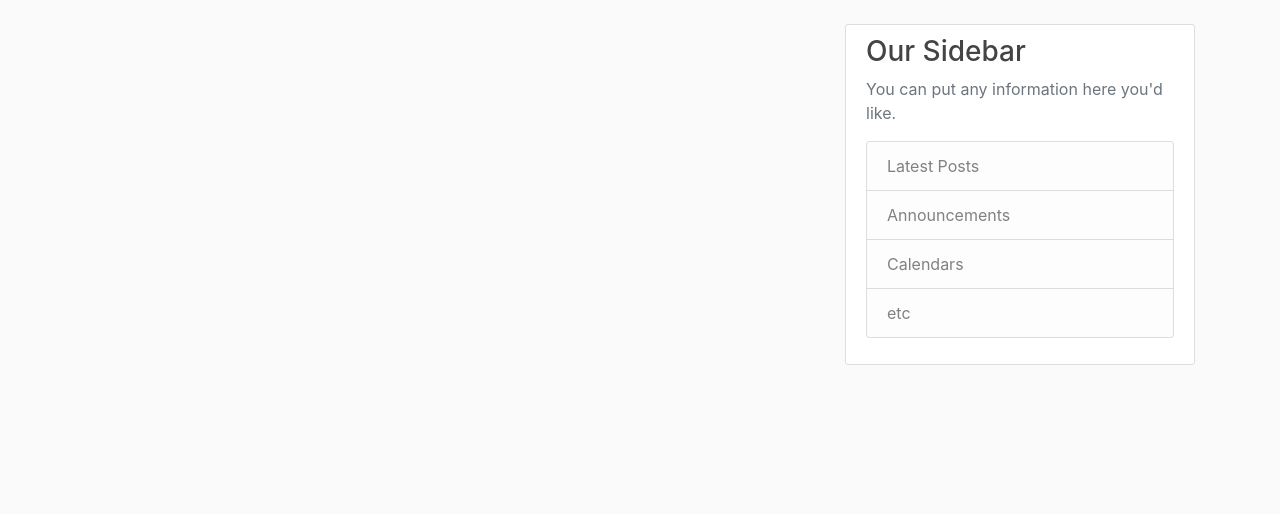
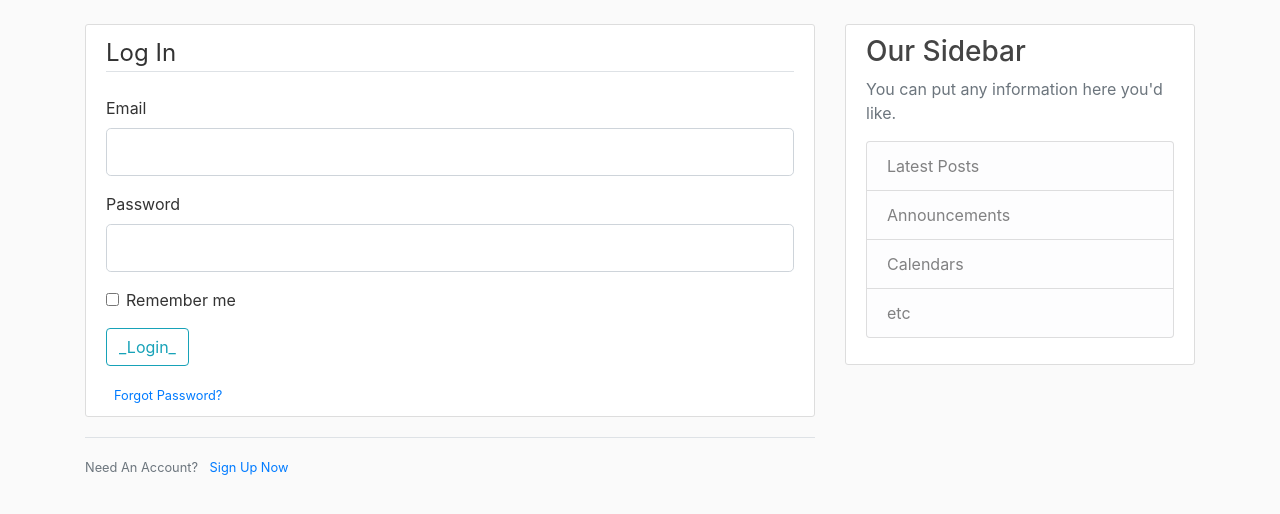
Before and after one commit to pzacha/Blog, a Flask app: page /login in a window 1280 px wide. Shown: the part 56-570 px from the top of the page. Run offline with Flask 2, Linux system fonts and the light colour scheme; some libraries are stand-ins or nearby versions.

Commit message:
Login and registration forms part 2

```diff
--- a/Blog/flaskblog.py
+++ b/Blog/flaskblog.py
@@ -1,4 +1,4 @@
-from flask import Flask, render_template, url_for
+from flask import Flask, render_template, url_for, flash, redirect
 from forms import RegistrationForm, LoginForm
 
 app = Flask(__name__)
@@ -32,15 +32,26 @@ def about():
     return render_template("about.html", title="About")
 
 
-@app.route("/register")
+@app.route("/register", methods=["GET", "POST"])
 def register():
     form = RegistrationForm()
-    return render_template("register.html", title="Register", form = form)
+    if form.validate_on_submit():
+        flash(f"Account created for {form.username.data}!", "success")
+        return redirect(url_for("home"))
+    return render_template("register.html", title="Register", form=form)
 
-@app.route("/login")
+
+@app.route("/login", methods=["GET", "POST"])
 def login():
     form = LoginForm()
-    return render_template("login.html", title="Login", form = form)
+    if form.validate_on_submit():
+        if form.email.data == "admin@blog.com" and form.password.data == "password":
+            flash("You have been logged in!", "success")
+            return redirect(url_for("home"))
+        else:
+            flash("Login unsuccessful. Please check username and password", "danger")
+    return render_template("login.html", title="Login", form=form)
+
 
 if __name__ == "__main__":
     app.run(debug=True)
--- a/Blog/templates/layout.html
+++ b/Blog/templates/layout.html
@@ -7,19 +7,15 @@
     <meta name="viewport" content="width=device-width, initial-scale=1, shrink-to-fit=no">
 
     <!-- Bootstrap CSS -->
-    <link rel="stylesheet" href="https://stackpath.bootstrapcdn.com/bootstrap/4.4.1/css/bootstrap.min.css"
-        integrity="sha384-Vkoo8x4CGsO3+Hhxv8T/Q5PaXtkKtu6ug5TOeNV6gBiFeWPGFN9MuhOf23Q9Ifjh" crossorigin="anonymous">
+    <link rel="stylesheet" href="https://maxcdn.bootstrapcdn.com/bootstrap/4.0.0/css/bootstrap.min.css"
+        integrity="sha384-Gn5384xqQ1aoWXA+058RXPxPg6fy4IWvTNh0E263XmFcJlSAwiGgFAW/dAiS6JXm" crossorigin="anonymous">
 
-    <link rel="stylesheet" type="text/css" href="{{ url_for('static', filename = 'main.css') }}">
+    <link rel="stylesheet" type="text/css" href="{{ url_for('static', filename='main.css') }}">
 
     {% if title %}
-    <title>
-        Flask Blog - {{ title }}
-    </title>
+    <title>Flask Blog - {{ title }}</title>
     {% else %}
-    <title>
-        Flask Blog
-    </title>
+    <title>Flask Blog</title>
     {% endif %}
 </head>
 
@@ -34,22 +30,30 @@
                 </button>
                 <div class="collapse navbar-collapse" id="navbarToggle">
                     <div class="navbar-nav mr-auto">
-                        <a class="nav-item nav-link" href="/">Home</a>
-                        <a class="nav-item nav-link" href="/about">About</a>
+                        <a class="nav-item nav-link" href="{{ url_for('home') }}">Home</a>
+                        <a class="nav-item nav-link" href="{{ url_for('about') }}">About</a>
                     </div>
                     <!-- Navbar Right Side -->
                     <div class="navbar-nav">
-                        <a class="nav-item nav-link" href="/login">Login</a>
-                        <a class="nav-item nav-link" href="/register">Register</a>
+                        <a class="nav-item nav-link" href="{{ url_for('login') }}">Login</a>
+                        <a class="nav-item nav-link" href="{{ url_for('register') }}">Register</a>
                     </div>
                 </div>
             </div>
         </nav>
     </header>
-
     <main role="main" class="container">
         <div class="row">
             <div class="col-md-8">
+                {% with messages = get_flashed_messages(with_categories=true) %}
+                {% if messages %}
+                {% for category, message in messages %}
+                <div class="alert alert-{{ category }}">
+                    {{ message }}
+                </div>
+                {% endfor %}
+                {% endif %}
+                {% endwith %}
                 {% block content %}{% endblock %}
             </div>
             <div class="col-md-4">
@@ -68,16 +72,17 @@
         </div>
     </main>
 
+
     <!-- Optional JavaScript -->
     <!-- jQuery first, then Popper.js, then Bootstrap JS -->
-    <script src="https://code.jquery.com/jquery-3.4.1.slim.min.js"
-        integrity="sha384-J6qa4849blE2+poT4WnyKhv5vZF5SrPo0iEjwBvKU7imGFAV0wwj1yYfoRSJoZ+n"
+    <script src="https://code.jquery.com/jquery-3.2.1.slim.min.js"
+        integrity="sha384-KJ3o2DKtIkvYIK3UENzmM7KCkRr/rE9/Qpg6aAZGJwFDMVNA/GpGFF93hXpG5KkN"
         crossorigin="anonymous"></script>
-    <script src="https://cdn.jsdelivr.net/npm/popper.js@1.16.0/dist/umd/popper.min.js"
-        integrity="sha384-Q6E9RHvbIyZFJoft+2mJbHaEWldlvI9IOYy5n3zV9zzTtmI3UksdQRVvoxMfooAo"
+    <script src="https://cdnjs.cloudflare.com/ajax/libs/popper.js/1.12.9/umd/popper.min.js"
+        integrity="sha384-ApNbgh9B+Y1QKtv3Rn7W3mgPxhU9K/ScQsAP7hUibX39j7fakFPskvXusvfa0b4Q"
         crossorigin="anonymous"></script>
-    <script src="https://stackpath.bootstrapcdn.com/bootstrap/4.4.1/js/bootstrap.min.js"
-        integrity="sha384-wfSDF2E50Y2D1uUdj0O3uMBJnjuUD4Ih7YwaYd1iqfktj0Uod8GCExl3Og8ifwB6"
+    <script src="https://maxcdn.bootstrapcdn.com/bootstrap/4.0.0/js/bootstrap.min.js"
+        integrity="sha384-JZR6Spejh4U02d8jOt6vLEHfe/JQGiRRSQQxSfFWpi1MquVdAyjUar5+76PVCmYl"
         crossorigin="anonymous"></script>
 </body>
 
--- a/Blog/templates/login.html
+++ b/Blog/templates/login.html
@@ -1,4 +1,52 @@
 {% extends "layout.html" %}
 {% block content %}
-
+<div class="content-section">
+    <form method="POST" action="">
+        {{ form.hidden_tag() }}
+        <fieldset class="form-group">
+            <legend class="border-bottom mb-4">Log In</legend>
+            <div class="form-group">
+                {{ form.email.label(class="form-control-label") }}
+                {% if form.email.errors %}
+                {{ form.email(class="form-control form-control-lg is-invalid") }}
+                <div class="invalid-feedback">
+                    {% for error in form.email.errors %}
+                    <span>{{ error }}</span>
+                    {% endfor %}
+                </div>
+                {% else %}
+                {{ form.email(class="form-control form-control-lg") }}
+                {% endif %}
+            </div>
+            <div class="form-group">
+                {{ form.password.label(class="form-control-label") }}
+                {% if form.password.errors %}
+                {{ form.password(class="form-control form-control-lg is-invalid") }}
+                <div class="invalid-feedback">
+                    {% for error in form.password.errors %}
+                    <span>{{ error }}</span>
+                    {% endfor %}
+                </div>
+                {% else %}
+                {{ form.password(class="form-control form-control-lg") }}
+                {% endif %}
+            </div>
+            <div class="form-check">
+                {{ form.remember(class="form-check-input") }}
+                {{ form.remember.label(class="form-check-label") }}
+            </div>
+        </fieldset>
+        <div class="form-group">
+            {{ form.submit(class="btn btn-outline-info") }}
+        </div>
+        <small class="text-muted ml-2">
+            <a href="#">Forgot Password?</a>
+        </small>
+    </form>
+</div>
+<div class="border-top pt-3">
+    <small class="text-muted">
+        Need An Account? <a class="ml-2" href="{{ url_for('register') }}">Sign Up Now</a>
+    </small>
+</div>
 {% endblock content %}
```
Also changed, not shown: Blog/templates/register.html (+68 -0 lines).
